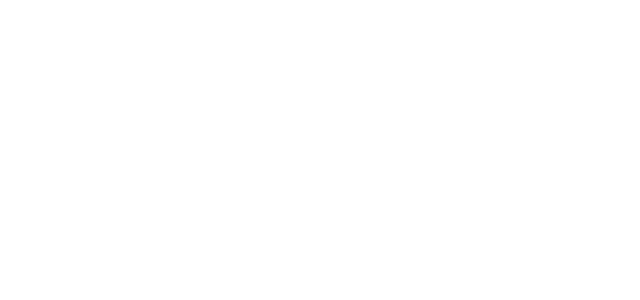
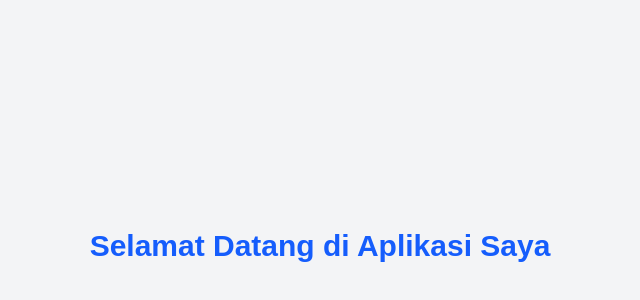
Before and after one commit to mohzamilsaifuddin/bapperida-inventory, a Next.js app: page / in a window 1280 px wide. Before the commit this address had no page. Shown: the part 154-454 px from the top of the page, without its empty margins (320-960 px from the left). Built offline with nearby package versions, Linux system fonts and the light colour scheme.

Commit message:
Update page.tsx

```diff
--- a/src/app/page.tsx
+++ b/src/app/page.tsx
@@ -1,5 +1,9 @@
-import { redirect } from 'next/navigation';
-
 export default function Home() {
-  redirect('/dashboard');
+  return (
+    <div className="flex min-h-screen items-center justify-center bg-gray-100">
+      <h1 className="text-3xl font-bold text-blue-600">
+        Selamat Datang di Aplikasi Saya
+      </h1>
+    </div>
+  );
 }
```
